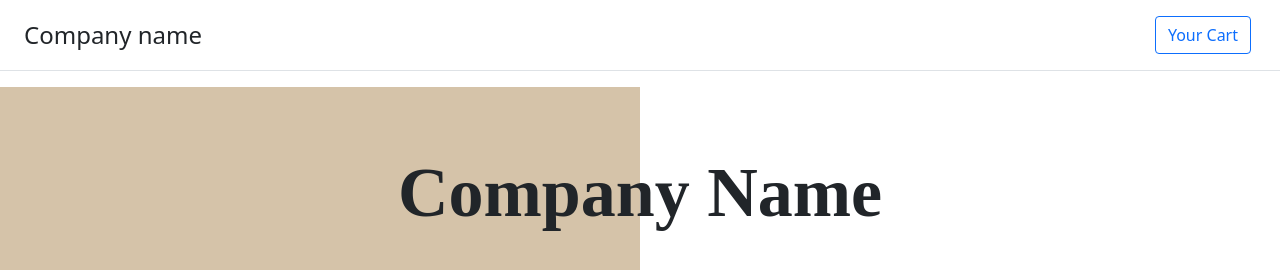
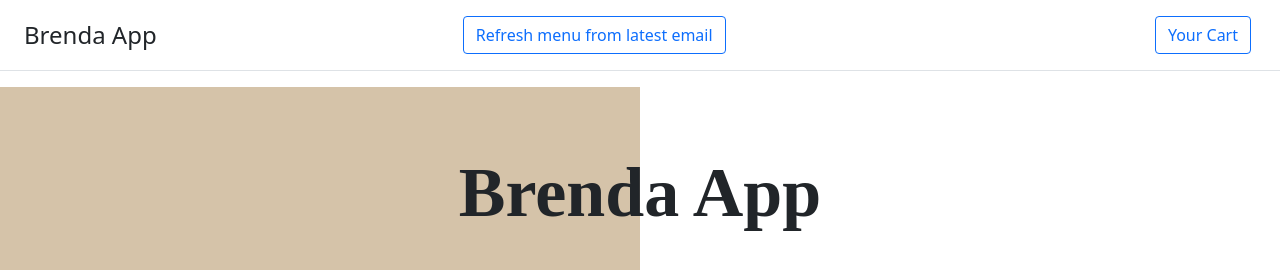
Before and after one commit to mamushtaq/Simone-web-project, a Django app: page / in a window 1280 px wide. Shown: the top 270 px of the page. Run offline with Django 3.2, Linux system fonts and the light colour scheme; data comes from the database, SQL or seed files in the repository; both versions use the stored data as it was after the commit; parts of the project's set-up code (start-up, migrations or seed data) failed here and were passed over.

Commit message:
completed project

```diff
--- a/foodmenu/menu/models.py
+++ b/foodmenu/menu/models.py
@@ -2,6 +2,7 @@ from django.db import models
 
 # Create your models here.
 class Dish(models.Model):
+    id = models.BigAutoField(primary_key=True)
     name = models.CharField(max_length=64)
     quantity = models.IntegerField(default=1)
     price = models.CharField(max_length=64)
--- a/foodmenu/menu/templates/menu/menu.html
+++ b/foodmenu/menu/templates/menu/menu.html
@@ -1,17 +1,18 @@
 {% extends "menu/layout.html" %}
 
 {% block title %}
-Home
+Brenda App
 {% endblock %}
 
 {% block body %}
 <div class="d-flex flex-column flex-md-row align-items-center p-3 px-md-4 mb-3 bg-white border-bottom box-shadow">
-    <h4 class="my-0 mr-md-auto font-weight-normal">Company name</h4>
+    <h4 class="my-0 mr-md-auto font-weight-normal">Brenda App</h4>
+    <a class="btn btn-outline-primary" style="margin-right: 10%; margin-left: auto;" href="{% url 'getmenu' %}">Refresh menu from latest email</a>
     <a class="btn btn-outline-primary" style="margin-right: 5px; margin-left: auto;" href="{% url 'cart' %}">Your Cart</a>
   </div>
 <div class="page">
     <div class="content">
-        <h1 class="heading"><strong>Company Name</strong></h1>
+        <h1 class="heading"><strong>Brenda App</strong></h1>
         <img class="central-image" src="https://media-public.canva.com/MACNTOfeGgo/1/screen_2x.jpg">
         <i class="italic">Delicious food for every mood</i>
     </div>
@@ -22,15 +23,20 @@ Home
         <hr>
         <table class="table">
             <tbody>
+                <thead>
+                    <th>Name</th>
+                    <th>Price (Euros)</th>
+                    <th></th>
+                </thead>
               {% for dish in dishes %}
               <tr>
                   {% csrf_token %}
                   <td>{{dish.name}}</td>
-                  <td>${{dish.price}}</td>
+                  <td>{{dish.price}}</td>
                   {% if dish.added_to_cart %}
                   <td>Added to cart</td>
                   {% else %}
-                  <td><a href="/{{dish.name}}/add"><button class="btn btn-outline-primary">Add to cart</button></a></td>
+                  <td><a href="/{{dish.id}}/add"><button class="btn btn-outline-primary">Add to cart</button></a></td>
                   {% endif %}
               </tr>
               {% endfor %}
--- a/foodmenu/menu/urls.py
+++ b/foodmenu/menu/urls.py
@@ -4,7 +4,9 @@ from . import views
 urlpatterns = [
     path("", views.menu, name="menu"),
     path("your_cart", views.cart, name="cart"),
-    path("<str:dish_name>/add", views.add, name="add"),
-    path("<str:dish_name>/remove", views.remove, name="remove"),
-    path("<str:dish_name>/change", views.change, name="change")
+    path("<str:dish_id>/add", views.add, name="add"),
+    path("<str:dish_id>/remove", views.remove, name="remove"),
+    path("<str:dish_id>/change", views.change, name="change"),
+    path("getmenu", views.parse_email, name="getmenu"),
+    path("sendlist", views.send_list, name="sendlist")
 ]
--- a/foodmenu/menu/views.py
+++ b/foodmenu/menu/views.py
@@ -1,6 +1,65 @@
 from django.http.response import HttpResponseRedirect
+from django.shortcuts import get_object_or_404
+from django.conf import settings
+from django.core.mail import send_mail
 from django.shortcuts import render
 from .models import Dish
+from django.urls import reverse
+import email, imaplib
+import socket
+socket.getaddrinfo('localhost', 8080)
+
+# From here is code to retrieve email
+
+user_address = 'simootest1998@gmail.com'
+user_password = 'Djangoproject1998'
+
+mail = imaplib.IMAP4_SSL('imap.gmail.com')
+mail.login(user_address, user_password)
+mail.select('inbox')
+
+def parse_email(request):
+    result, data = mail.uid('search', None, "ALL")
+    i = data[0].split()
+    most_recent = i[-1]
+    result2, email_data = mail.uid('fetch', most_recent, '(RFC822)')
+    raw_email = email_data[0][1].decode("utf-8")
+    email_message = email.message_from_string(raw_email)
+    for part in email_message.walk():
+        if part.get_content_type() == "text/plain":
+            body = part.get_payload(decode=True)
+            body = body.decode('utf-8')
+            list_of_menu = []
+            term = ""
+            for alphabet in body:
+                if alphabet == ":":
+                    list_of_menu.append(term)
+                    term = ""
+                    continue
+                elif alphabet == "\n":
+                    continue
+                else:
+                    term = term + alphabet
+            not_price = True
+            for dishes in Dish.objects.all():
+                dishes.delete()
+            for word in list_of_menu:
+                if not_price:
+                    name_of_dish = word
+                    not_price = False
+                else:
+                    price_of_dish = word
+                    added = False
+                    q = 1
+                    dish = Dish.objects.create(name = name_of_dish, price = price_of_dish, added_to_cart = added, quantity = q)
+                    dish.save()
+                    not_price = True
+
+            return HttpResponseRedirect(reverse("menu"))
+        else:
+            pass
+
+
 
 # Create your views here.
 list_empty = True
@@ -20,22 +79,33 @@ def cart (request):
         'list_empty' : list_empty
     })
 
-def add(request, dish_name):
-    Dish.objects.filter(name=dish_name).update(added_to_cart=True)
-    return render(request, 'menu/menu.html', {
-        'dishes' : Dish.objects.all()
-    })
+def add(request, dish_id):
+    dish = Dish.objects.get(id = dish_id)
+    dish.added_to_cart = True
+    dish.save()
+    return HttpResponseRedirect(reverse("menu"))
 
-def remove(request, dish_name):
-    Dish.objects.filter(name=dish_name).update(added_to_cart=False)
-    return render(request, 'menu/cart.html', {
-        'dishes' : Dish.objects.all()
-    })
+def remove(request, dish_id):
+    Dish.objects.filter(id=dish_id).update(added_to_cart=False)
+    return HttpResponseRedirect(reverse("cart"))
 
-def change(request, dish_name):
+def change(request, dish_id):
     if request.method == "POST":
         new_quantity = request.POST["quantity"]
-        Dish.objects.filter(name=dish_name).update(quantity = new_quantity)
-        return render(request, 'menu/cart.html', {
-        'dishes' : Dish.objects.all()
-    })
+        Dish.objects.filter(id=dish_id).update(quantity = new_quantity)
+        return HttpResponseRedirect(reverse("cart"))
+
+def send_list(request):
+    list_of_dishes = "Dishes\tQuantity\n"
+    for dishes in Dish.objects.all():
+        if dishes.added_to_cart:
+            list_of_dishes += f"{dishes.name}\t{dishes.quantity}\n"
+            Dish.objects.filter(id=dishes.id).update(added_to_cart=False)
+    send_mail(
+        'Order',
+        list_of_dishes,
+        settings.EMAIL_HOST_USER,
+        ['restobrendaservice@gmail.com'],
+        fail_silently=False
+    )
+    return HttpResponseRedirect(reverse("cart"))
```
Also changed, not shown: foodmenu/foodmenu/settings.py (+7 -0 lines), foodmenu/menu/templates/menu/cart.html (+4 -4 lines), foodmenu/again0.txt (added), foodmenu/db.sqlite3, foodmenu/menu/migrations/0003_alter_dish_id.py (added), foodmenu/menu/migrations/0004_alter_dish_id.py (added).
